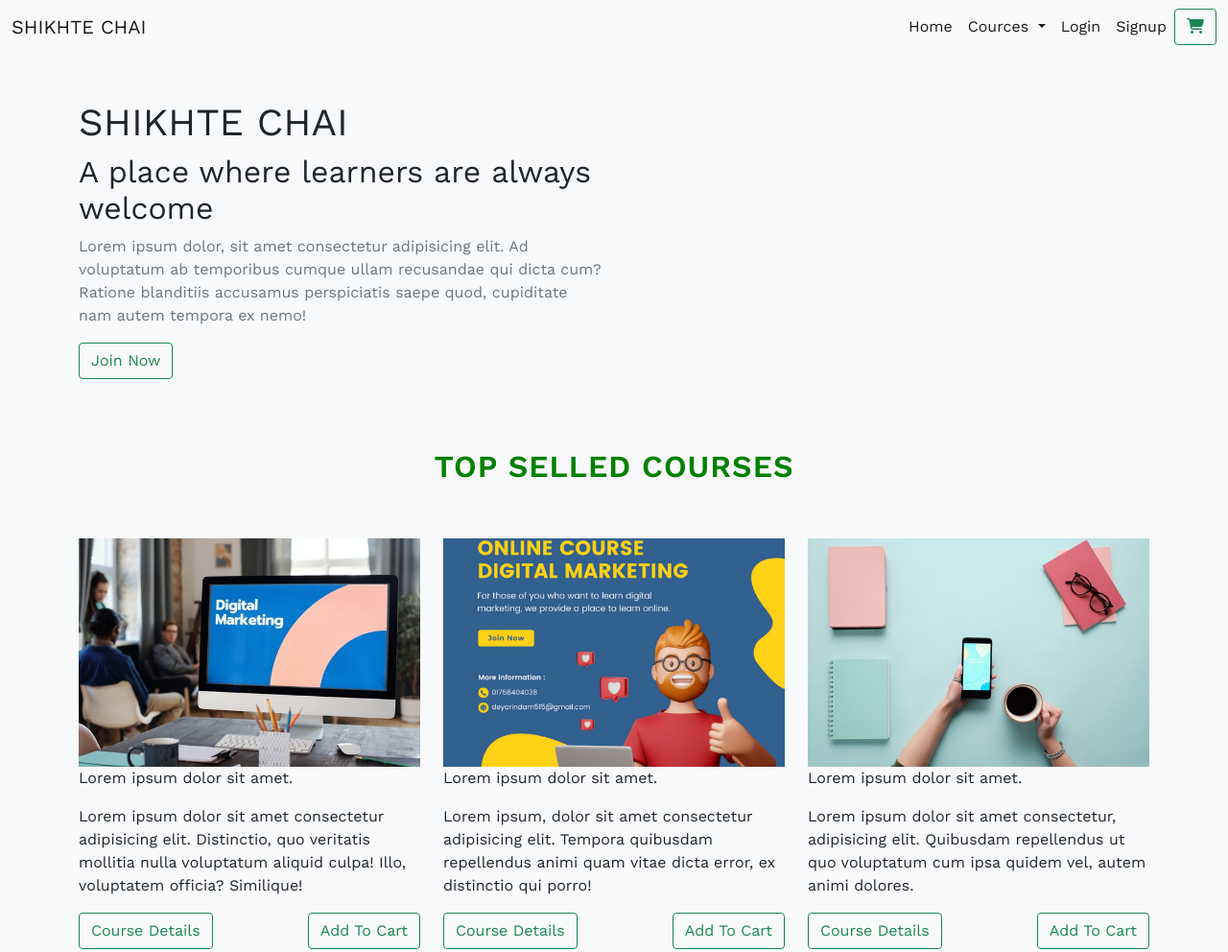
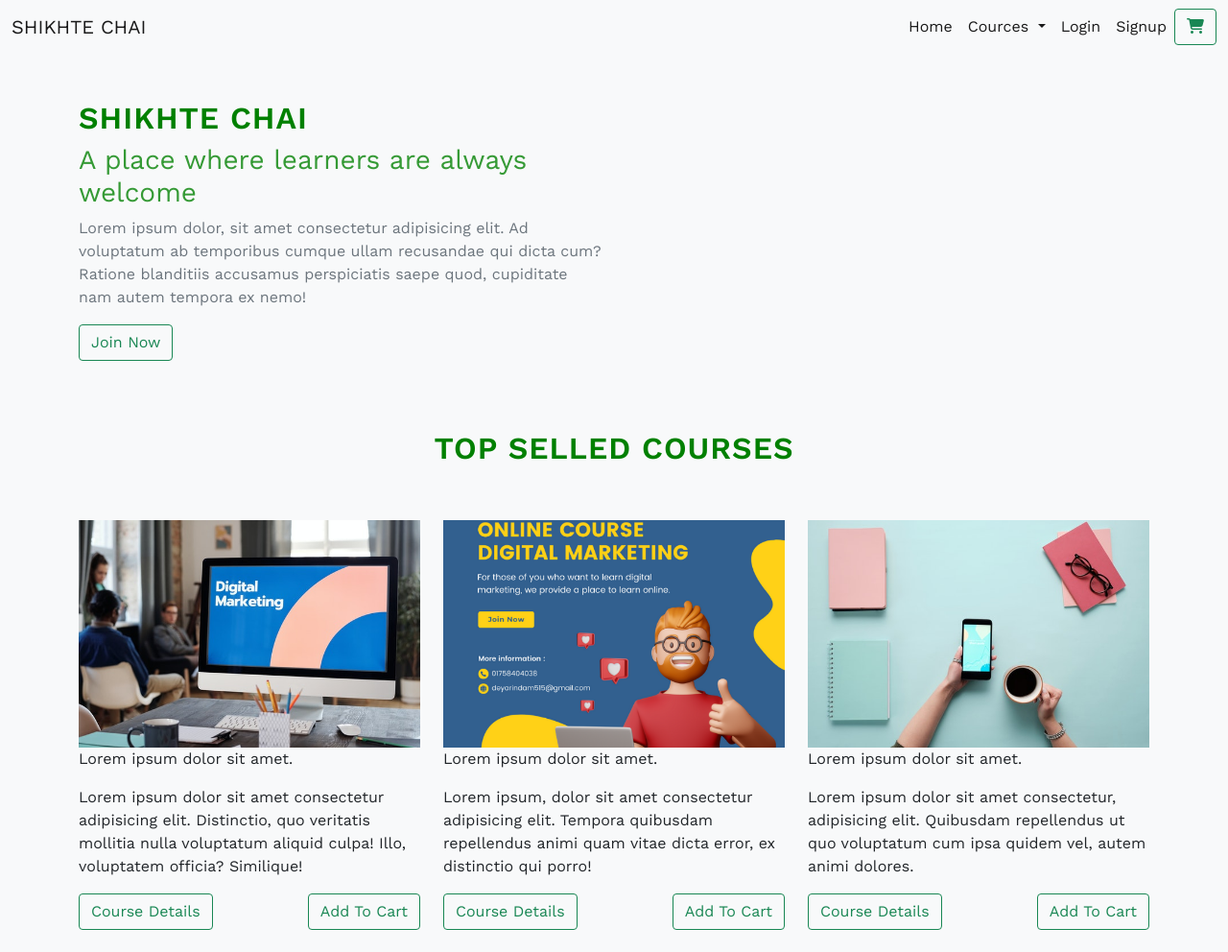
Before and after one commit to Hosain1234/laravel-website, a plain HTML site: page index.html in a window 1280 px wide. Shown: the top 992 px of the page at 96% size. Drawn offline with nearby package versions, Linux system fonts and the light colour scheme.

Commit message:
company name designed

```diff
--- a/css/style.css
+++ b/css/style.css
@@ -3,6 +3,17 @@ body{
     background-color: #f8f9fa;
     font-family: 'Work Sans', sans-serif;
     font-weight: 400;
+}
+.company-name{
+    font-size: 32px;
+    font-weight: 600;
+    letter-spacing: 1px;
+    color: green;
+}
+.company-moto{
+    font-size: 28px;
+    font-weight: 500;
+    color: rgba(0, 128, 0, 0.788);
 }
 .container-name{
     font-size: 32px;
```
